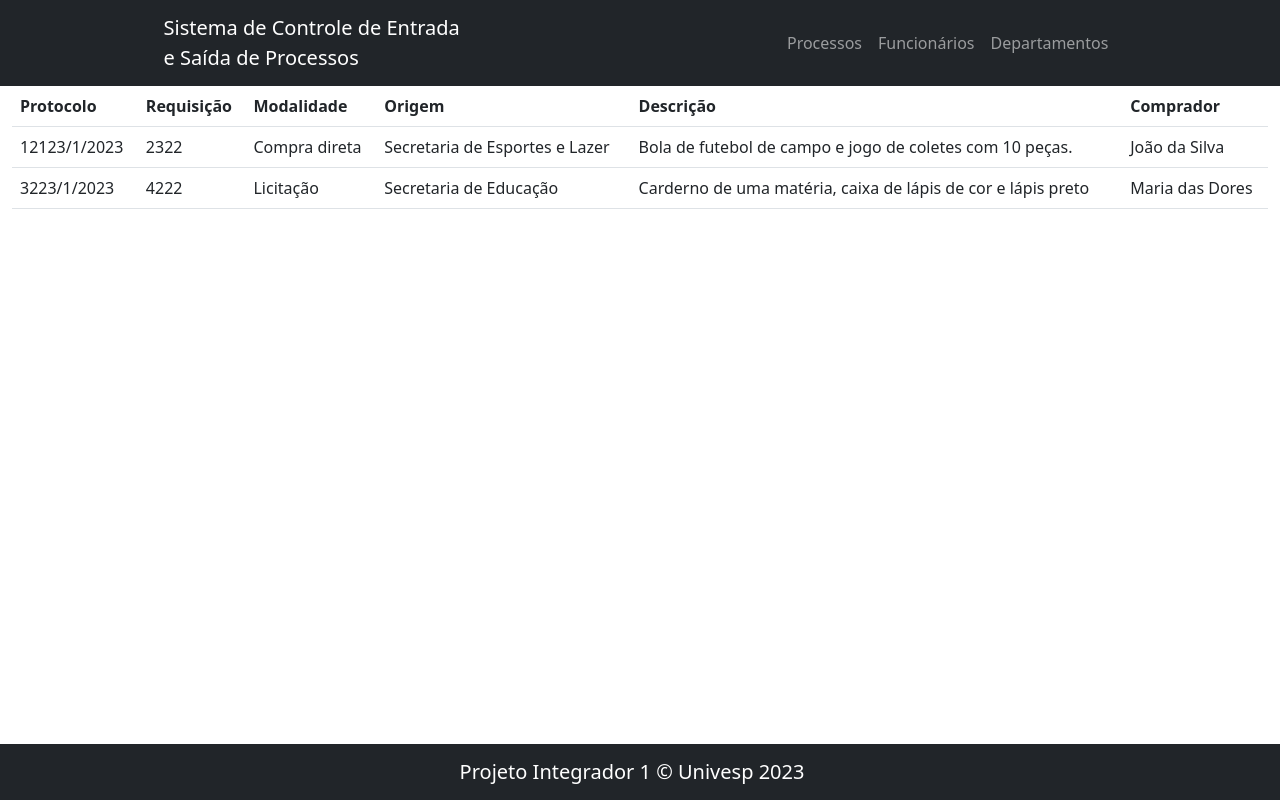
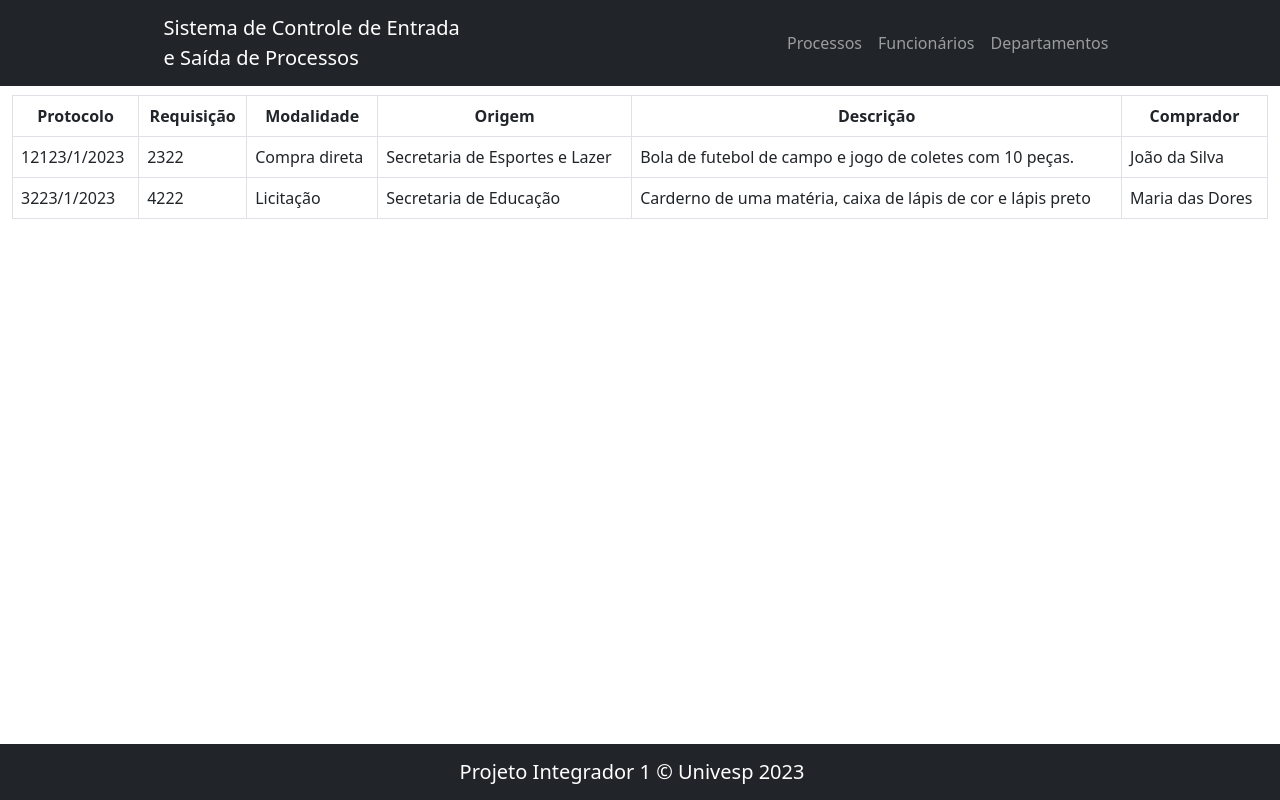
Before and after one commit to marianaleitao/Projeto-Integrador-1-Univesp, a React (Create React App) app: page / in a window 1280 px wide. Built offline with nearby package versions, Linux system fonts and the light colour scheme.

Commit message:
Realizado reajustes nas rotas e também nas tabelas de processos e funcionários

```diff
--- a/src/app/components/Document/TableDocument/TableDocument.module.css
+++ b/src/app/components/Document/TableDocument/TableDocument.module.css
@@ -0,0 +1,8 @@
+.container {
+    margin-top: 95px;
+    margin-bottom: 65px;
+}
+
+.tabela thead {
+    text-align: center;
+}
--- a/src/app/components/Document/TableDocument/index.js
+++ b/src/app/components/Document/TableDocument/index.js
@@ -19,9 +19,8 @@ function TableDocument() {
     // }, []);
 
     return (
-        <>
-            <Container fluid>
-                <Table className={styles.tabela}>
+        <Container fluid className={styles.container}>
+            <Table className={styles.tabela} bordered hover>
                 <thead>
                     <tr>
                         <th>Protocolo</th>
@@ -39,7 +38,6 @@ function TableDocument() {
                 </tbody>
             </Table>
         </Container>
-        </>
     );
 }
 
--- a/src/app/components/Employee/TableEmployee/TableEmployee.module.css
+++ b/src/app/components/Employee/TableEmployee/TableEmployee.module.css
@@ -1,5 +1,4 @@
 .container {
-    display: flex;
-    flex-wrap: wrap;
-    gap: 5px;
+    margin-top: 95px;
+    margin-bottom: 65px;
 }
--- a/src/app/components/Employee/TableEmployee/index.js
+++ b/src/app/components/Employee/TableEmployee/index.js
@@ -19,9 +19,8 @@ function Employee() {
     // }, []);
 
     return (
-        <>
         <Container fluid className={styles.container}>
-                <Table>
+            <Table bordered hover>
                 <thead>
                     <tr>
                         <th>Matrícula</th>
@@ -36,7 +35,6 @@ function Employee() {
                 </tbody>
             </Table>
         </Container>
-        </>
     );
 }
 
--- a/src/app/components/Header/Header.module.css
+++ b/src/app/components/Header/Header.module.css
@@ -1,3 +1,6 @@
+header {
+    margin-bottom: 10px;
+}
 .brand {
     display: flex;
     flex-direction: column;
--- a/src/app/components/Header/index.js
+++ b/src/app/components/Header/index.js
@@ -6,16 +6,16 @@ import styles from './Header.module.css';
 function Header() {
     return (
         <header>
-            <Navbar bg="dark" variant="dark">
+            <Navbar bg="dark" variant="dark" fixed="top">
                 <Container fluid className="justify-content-around">
                     <Navbar.Brand className={styles.brand}>
                         <span>Sistema de Controle de Entrada</span>
                         <span>e Saída de Processos</span>
                     </Navbar.Brand>
                     <Nav>
-                        <Nav.Link href="#">Processos</Nav.Link>
-                        <Nav.Link href="#">Funcionários</Nav.Link>
-                        <Nav.Link href="#">Departamentos</Nav.Link>
+                        <Nav.Link href="/">Processos</Nav.Link>
+                        <Nav.Link href="/employees">Funcionários</Nav.Link>
+                        <Nav.Link href="/departments">Departamentos</Nav.Link>
                     </Nav>
                 </Container>
             </Navbar>
--- a/src/app/routes.js
+++ b/src/app/routes.js
@@ -7,7 +7,7 @@ function AppRoutes() {
         <BrowserRouter>
             <Routes>
                 <Route path="/" element={<DocumentPage />}></Route>
-                <Route path="/employee" element={<EmployeePage />}></Route>
+                <Route path="/employees" element={<EmployeePage />}></Route>
             </Routes>
         </BrowserRouter>
     );
```
Lines whose indentation alone changed are shown as unchanged.
